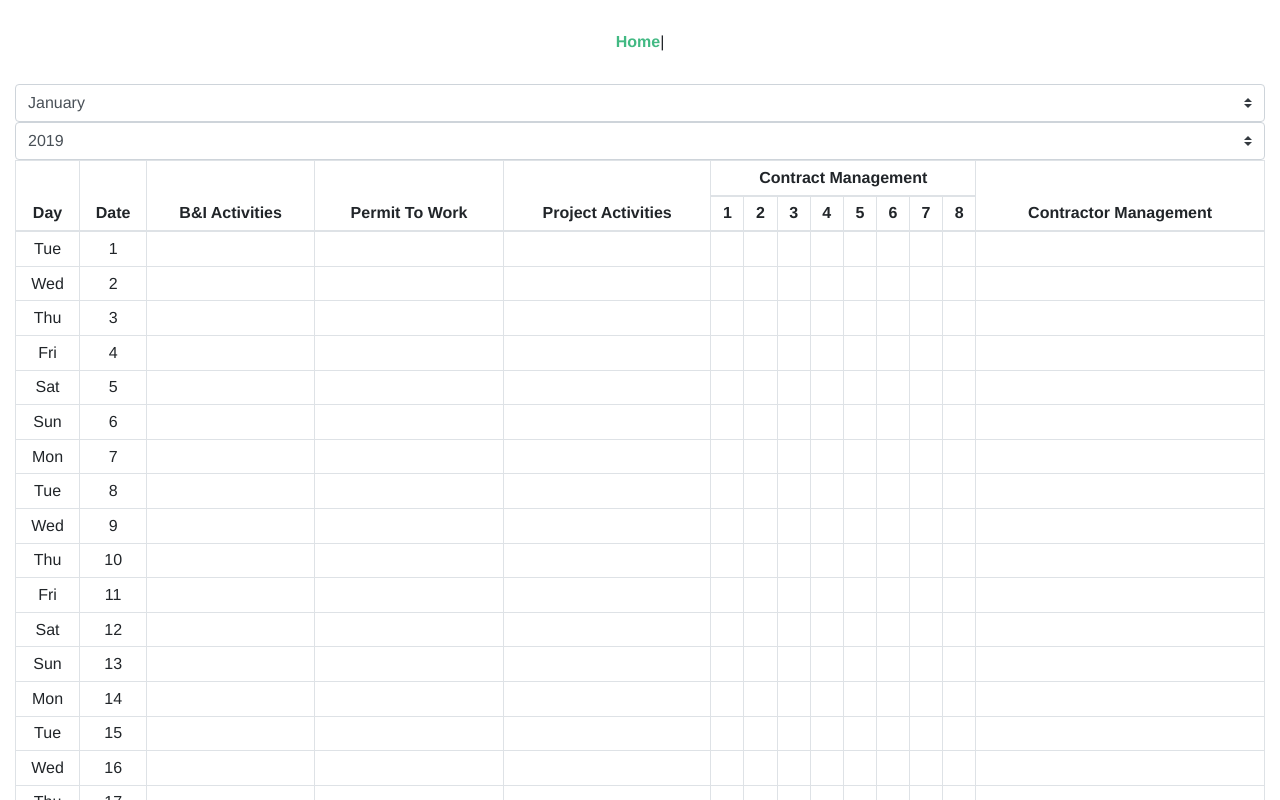
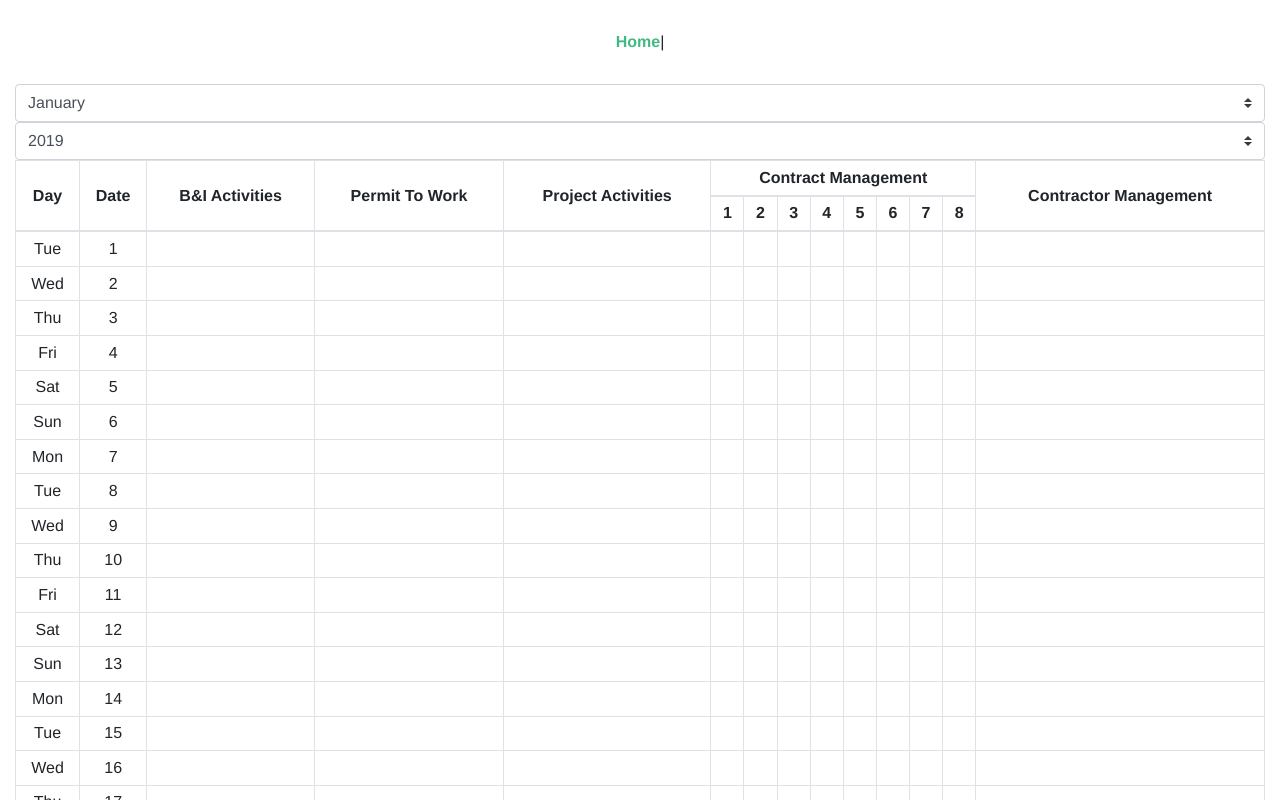
Before and after one commit to teamfmsdev/scheduling, a Vue app: page / in a window 1280 px wide. Shown: the top 800 px of the page. Built offline with nearby package versions, Linux system fonts and the light colour scheme.

Commit message:
added align-middle class for th

```diff
--- a/src/components/mainTable.vue
+++ b/src/components/mainTable.vue
@@ -11,6 +11,7 @@
                 :key="field.key"
                 v-if="field.label !='Contract Management'"
                 :rowspan="2"
+                class="align-middle"
               >{{field.label}}</th>
               <th :key="field.key" v-else :colspan="8">{{field.label}}</th>
             </template>
```
